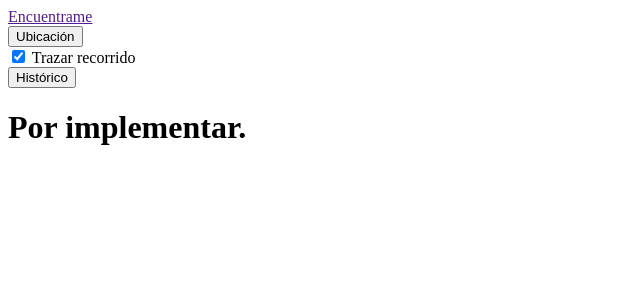
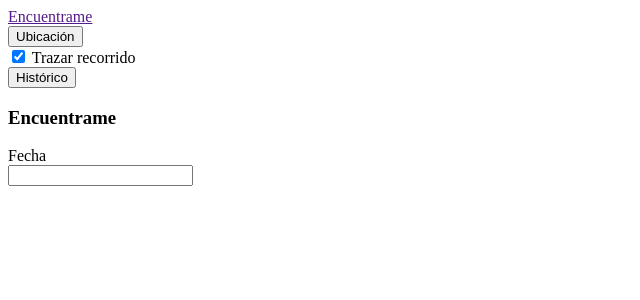
Before and after one commit to rdmm123/encuentrameweb, a Django app: template templates/sidebar.html in a window 1280 px wide. Shown: the top 300 px of the page, without its empty margins (0-640 px from the left). Run offline with Django 3.2, Linux system fonts and the light colour scheme; the template is opened without the code that fills it, so the values that code supplies are empty.

Commit message:
añadir datepicker

```diff
--- a/templates/base.html
+++ b/templates/base.html
@@ -13,6 +13,11 @@
    integrity="sha512-xodZBNTC5n17Xt2atTPuE1HxjVMSvLVW9ocqUKLsCC5CXdbqCmblAshOMAS6/keqq/sMZMZ19scR4PsZChSR7A=="
    crossorigin=""/>
    <link rel="stylesheet" href="https://cdn.jsdelivr.net/npm/bootstrap-icons@1.5.0/font/bootstrap-icons.css">
+   <link rel="stylesheet" href="https://cdnjs.cloudflare.com/ajax/libs/bootstrap-datepicker/1.9.0/css/bootstrap-datepicker.min.css">
+   <link rel="stylesheet" href="https://cdnjs.cloudflare.com/ajax/libs/bootstrap-datepicker/1.9.0/css/bootstrap-datepicker.min.css">
+   <link rel="stylesheet" href="https://cdnjs.cloudflare.com/ajax/libs/font-awesome/4.7.0/css/font-awesome.min.css">
+   <script src="https://ajax.googleapis.com/ajax/libs/jquery/3.4.1/jquery.min.js></script>
+   <script src="https://cdnjs.cloudflare.com/ajax/libs/bootstrap-datepicker/1.9.0/js/bootstrap-datepicker.min.js></script>
 
    <style>
     #mapid { height: 100vh; width: 100%;}
--- a/templates/route.html
+++ b/templates/route.html
@@ -1 +1,23 @@
-<h1>Por implementar.</h1>
+<section class="container">
+    <h3 class="pt-4 pb-2">Encuentrame</h3>
+    <form>
+        <div class="row form-group">
+        <label for="date" class="col-sm-1 col-form-label">Fecha</label>
+        <div class="col-sm-4">
+            <div class="input-group date" id="datepicker">
+                <input type="text" class="form-control">
+                <span class="input-group-append">
+                    <span class="input-group-text bg-white">
+                    <i class="fa fa-calendar"></i>
+                    </span>
+                </span>
+            </div>
+        </div>
+    </div>
+    </form>
+    </section>
+    <script type="text/javascript">
+    $(function() {
+        $('#datepicker').datepicker();
+    })
+    </script>
```
